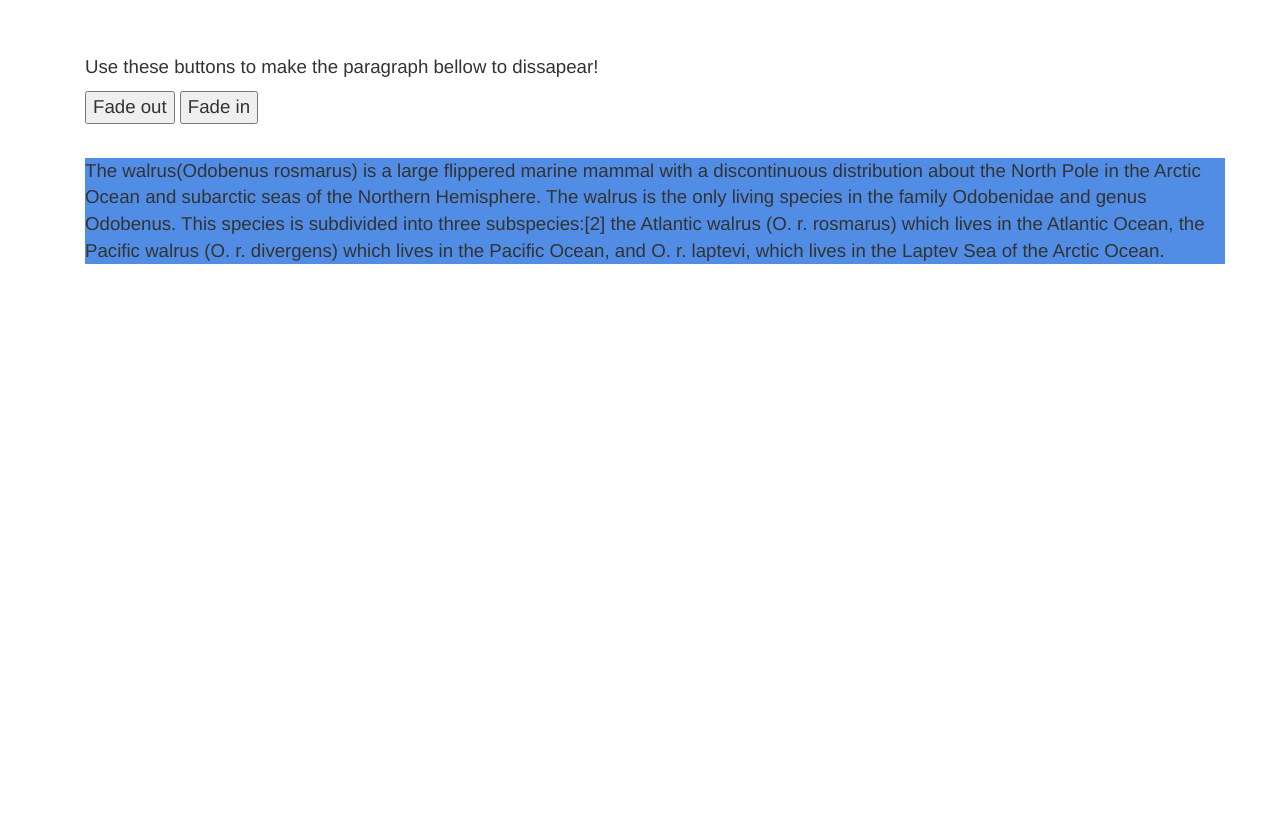
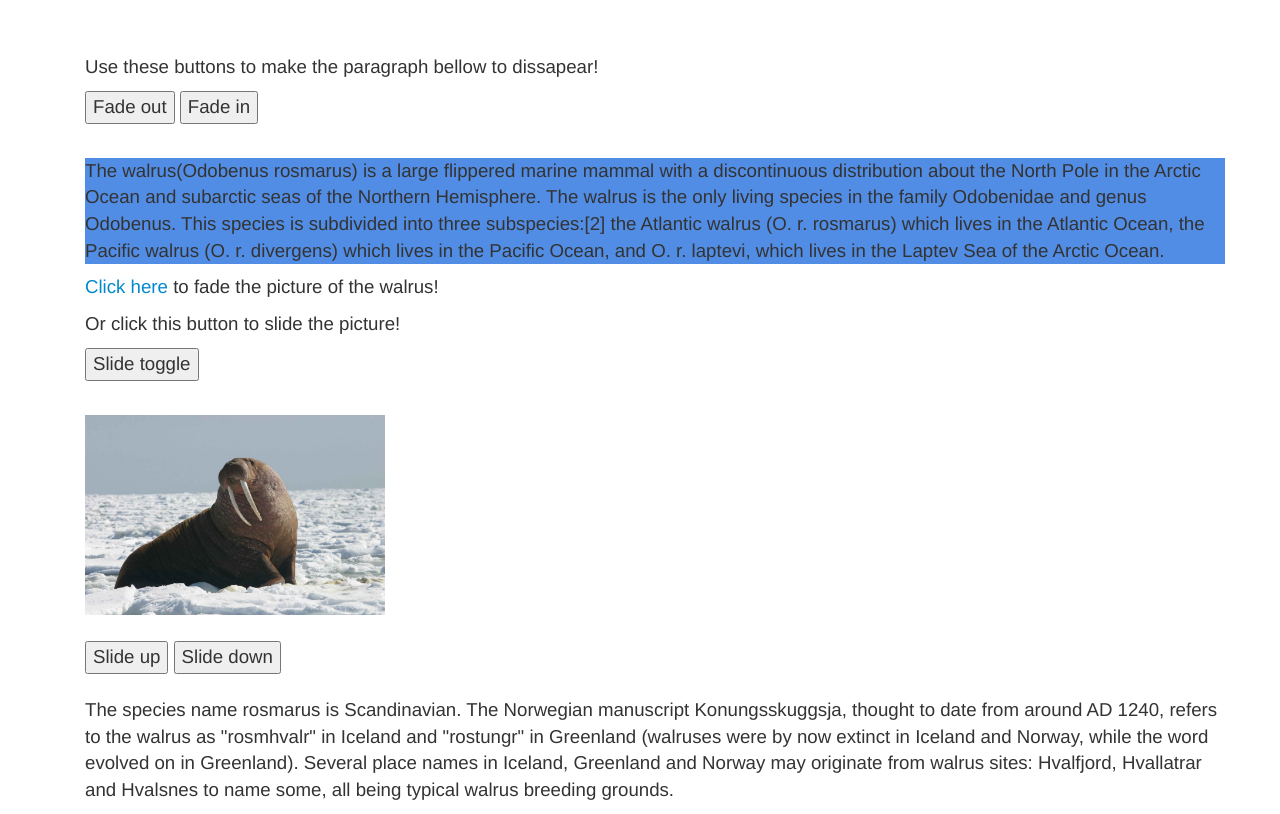
Before and after one commit to denniseortega/walrus-page, a plain HTML site: page index.html in a window 1280 px wide. Shown: the part 99-913 px from the top of the page. Before the commit the page ends 800 px from the top, so only its background shows below. Drawn offline with Linux system fonts and the light colour scheme.

Commit message:
add fadeToggle, slideDown, slideUp, and slideToggle

```diff
--- a/css/styles.css
+++ b/css/styles.css
@@ -11,10 +11,22 @@ body{
   color: #0088cc;
 }
 
+.click {
+  cursor: pointer;
+  color: #0088cc;
+}
+
+#buttonSlideToggle{
+  margin-bottom: 3%;
+}
+
 #fading-info{
   margin-top: 5%;
 }
 
+#sliding-info{
+  margin-top: 2%;
+}
 #info {
   margin-top: 3%;
   background: #528de5;
--- a/index.html
+++ b/index.html
@@ -26,8 +26,32 @@
         <button id="button2">Fade in</button>
 
         <p id="info">The walrus(Odobenus rosmarus) is a large flippered marine mammal with a discontinuous distribution about the North Pole in the Arctic Ocean and subarctic seas of the Northern Hemisphere. The walrus is the only living species in the family Odobenidae and genus Odobenus. This species is subdivided into three subspecies:[2] the Atlantic walrus (O. r. rosmarus) which lives in the Atlantic Ocean, the Pacific walrus (O. r. divergens) which lives in the Pacific Ocean, and O. r. laptevi, which lives in the Laptev Sea of the Arctic Ocean.</p>
+
       </div>
-    </div>
+
+      <div class="container">
+        <p><span class="click">Click here</span> to fade the picture of the walrus!</p>
+        <p>Or click this button to slide the picture!</p>
+        <button id="buttonSlideToggle">Slide toggle</button>
+
+        <div id="image-nofade">
+          <img src="img/img2.jpg" width="300px">
+          <br>
+          <br>
+
+        </div>
+      </div>
+
+     <div class="container">
+
+       <button id="buttonUp">Slide up</button>
+       <button id="buttonDown">Slide down</button>
+
+
+       <p id="sliding-info">The species name rosmarus is Scandinavian. The Norwegian manuscript Konungsskuggsja, thought to date from around AD 1240, refers to the walrus as "rosmhvalr" in Iceland and "rostungr" in Greenland (walruses were by now extinct in Iceland and Norway, while the word evolved on in Greenland). Several place names in Iceland, Greenland and Norway may originate from walrus sites: Hvalfjord, Hvallatrar and Hvalsnes to name some, all being typical walrus breeding grounds.</p>
+
+
+     </div>
   </body>
 
 </html>
--- a/js/scripts.js
+++ b/js/scripts.js
@@ -3,10 +3,24 @@ $(document).ready(function(){
     $("#image-showing").toggle();
     $("#image-hidden").toggle();
   });
+
   $("#button1").click(function() {
     $("#info").fadeOut("slow");
   });
   $("#button2").click(function() {
     $("#info").fadeIn(1500);
   });
+  $(".click").click(function(){
+    $("#image-nofade").fadeToggle("slow", "swing", "callback");
+  });
+  $("#buttonUp").click(function(){
+    $("#sliding-info").slideUp();
+  });
+  $("#buttonDown").click(function() {
+    $("#sliding-info").slideDown();
+  });
+  $("#buttonSlideToggle").click(function() {
+    $("#image-nofade").slideToggle();
+  });
+
 });
```
Also changed, not shown: img/img2.jpg (added).
